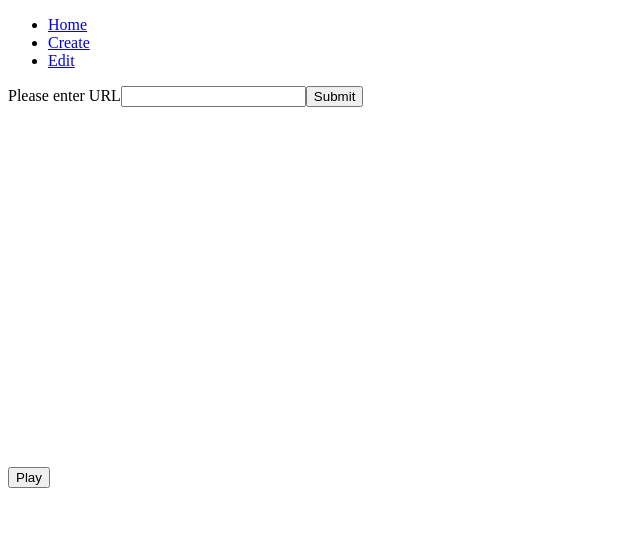
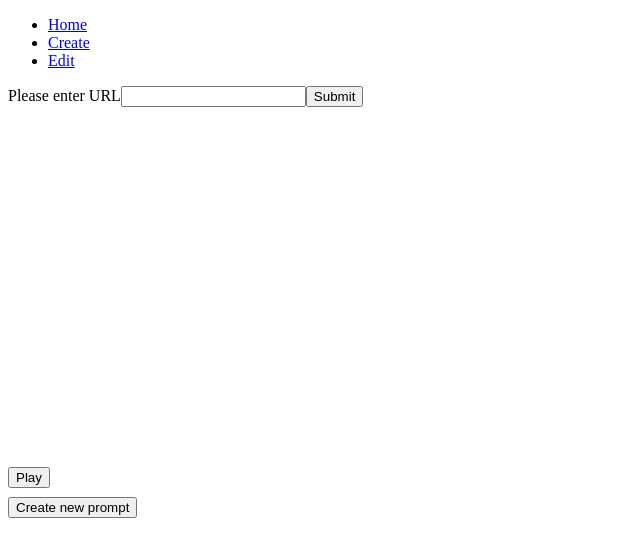
Before and after one commit to t0mclaudio/vanhackathon-thinkific-1, a React app: page /create in a window 1280 px wide. Shown: the top 556 px of the page, without its empty margins (0-640 px from the left). Built offline with nearby package versions, Linux system fonts and the light colour scheme; the HTML template or start-up script is replaced by a standard one.

Commit message:
Create new prompt method

```diff
--- a/src/Create/index.js
+++ b/src/Create/index.js
@@ -1,17 +1,35 @@
 import React from 'react';
 import Player from '../Components/Player';
+
+import Modal from '../Components/Modal';
 
 export default class Create extends React.Component {
   constructor(props) {
     super(props);
     this.state = {
-      url: ""
+      url: "",
+      openModal: false,
+      currentTime: 0,
     }
+    this.player = React.createRef();
   }
+
   submitUrl(e) {
     e.preventDefault()
     console.log(e.target.elements.url.value)
     this.setState({url:e.target.elements.url.value})
+  }
+
+  openModal() {
+    this.player.current.pause();
+    this.setState({
+      openModal: true,
+      currentTime: this.player.current.reportCurrentSecond()
+    })
+  }
+
+  closeModal() {
+    this.setState({openModal: false})
   }
 
   render() {
@@ -23,22 +41,21 @@ export default class Create extends React.Component {
           <input type="submit" />
         </form>
 
-        <div style={{ position: 'relative', width: '640px', height: '360px' }}>
-          {/* <Prompter /> */}
-          <Player url={this.state.url}/>
+        <div style={{ position: 'relative', width: '640px', height: '390px' }}>
+          <Player url={this.state.url} ref={this.player} />
         </div>
+
+        <div>
+          <button onClick={() => this.openModal()}>Create new prompt</button>
+        </div>
+
+        {this.state.openModal ?
+          <Modal toggleShow={() => this.closeModal()}>
+            {this.state.currentTime}
+          </Modal>
+          : "" }
       </React.Fragment>
 
     )
   }
 }
-
-// const Prompter = props => {
-//   return (
-//     <div style={{ width: '90%', height: '90%', position: 'absolute', zIndex: 999, padding: '10px' }}>
-//       <input type="text" style={{ display: 'block', padding: '10px 0', margin: '10px', width: '250px' }} />
-//       <input type="text" style={{ display: 'block', padding: '10px 0', margin: '10px', width: '250px' }} />
-//       <input type="text" style={{ display: 'block', padding: '10px 0', margin: '10px', width: '250px' }} />
-//     </div>
-//   )
-// }
```
